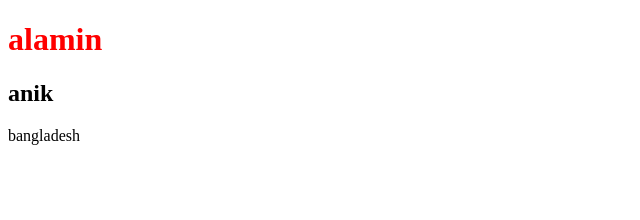
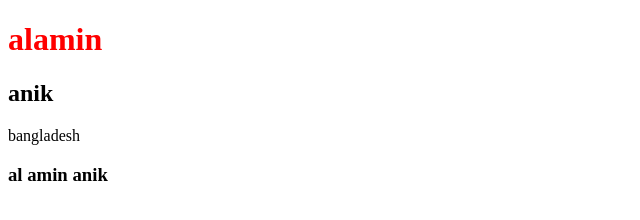
Before and after one commit to alamin937/my-first-repo, a plain HTML site: page index.html in a window 1280 px wide. Shown: the whole page, without its empty margins (0-640 px from the left). Drawn offline with Linux system fonts and the light colour scheme.

Commit message:
header add

```diff
--- a/index.html
+++ b/index.html
@@ -11,5 +11,6 @@
     <h1>alamin</h1>
     <h2>anik</h2>
     <p>bangladesh</p>
+    <h3>al amin anik</h3>
 </body>
 </html>
```
